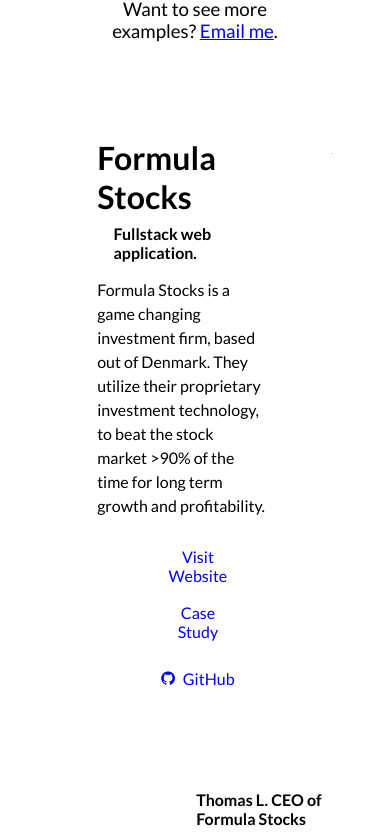
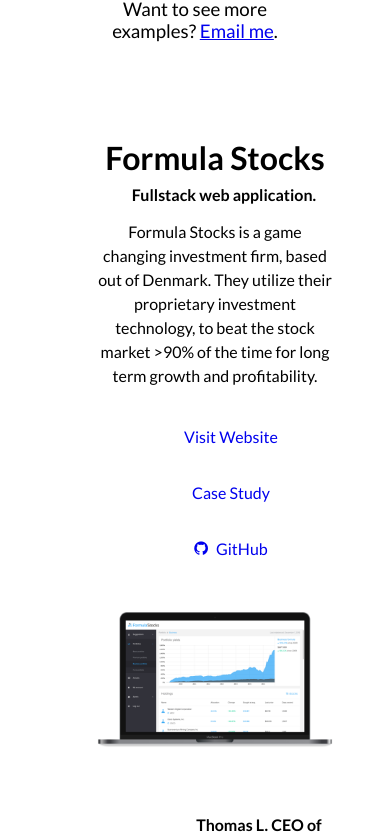
Before and after one commit to MarkLyck/Portfolio-v2.0, a React app: page / in a window 390 px wide. Shown: the part 2617-3453 px from the top of the page. Built offline with nearby package versions, Linux system fonts and the light colour scheme.

Commit message:
Responsive work section

```diff
--- a/src/components/Work/work.css
+++ b/src/components/Work/work.css
@@ -92,3 +92,34 @@
     }
   }
 }
+
+@media (max-width: 1115px) {
+  .projects {
+    .project {
+      padding: 0;
+      .project-container {
+        flex-direction: column;
+        text-align: center;
+        margin-bottom: 48px;
+        .content {
+          margin: 0 auto;
+          display: flex;
+          flex-direction: column;
+          align-items: center;
+          max-width: 100%;
+          order: -1;
+          .project-task {
+            margin-bottom: 16px;
+          }
+          .cta-list {
+            justify-content: center;
+          }
+        }
+        .mockup {
+          margin: 32px auto 0 auto;
+          order: 1;
+        }
+      }
+    }
+  }
+}
```
